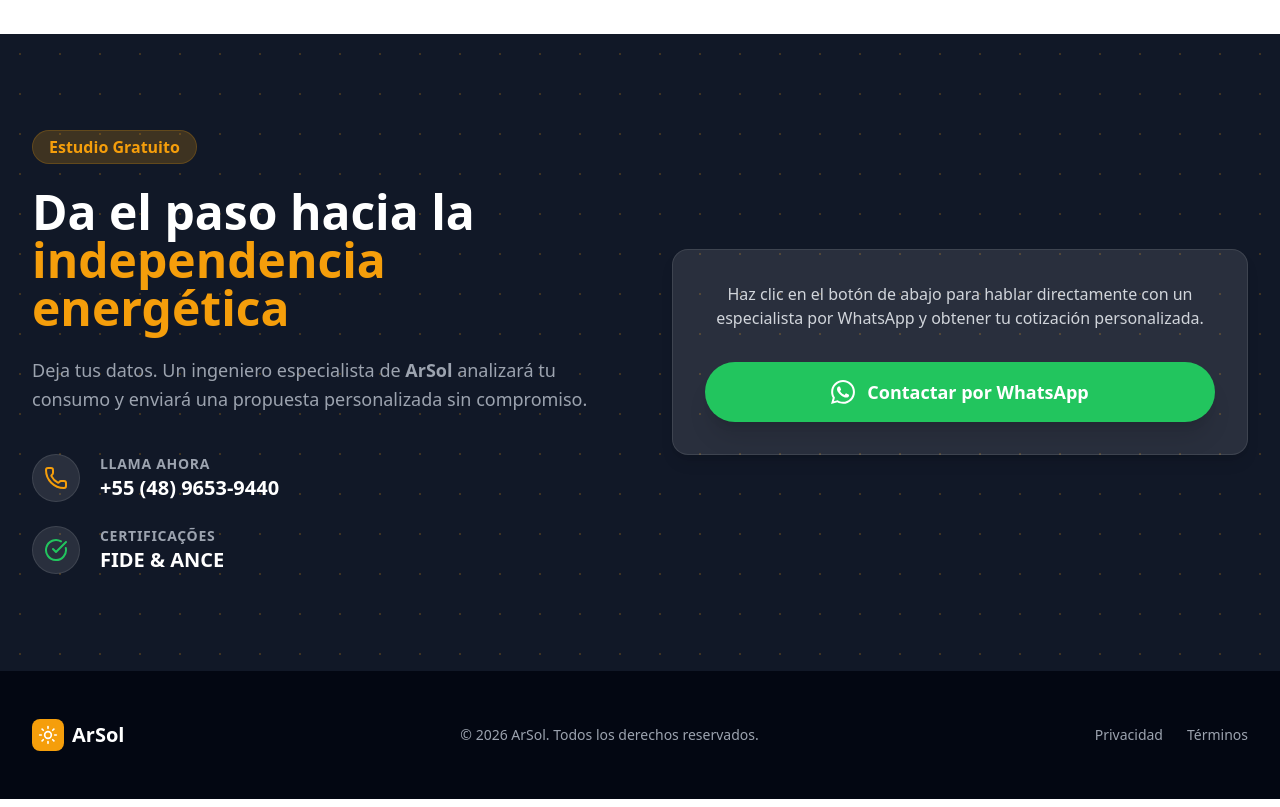
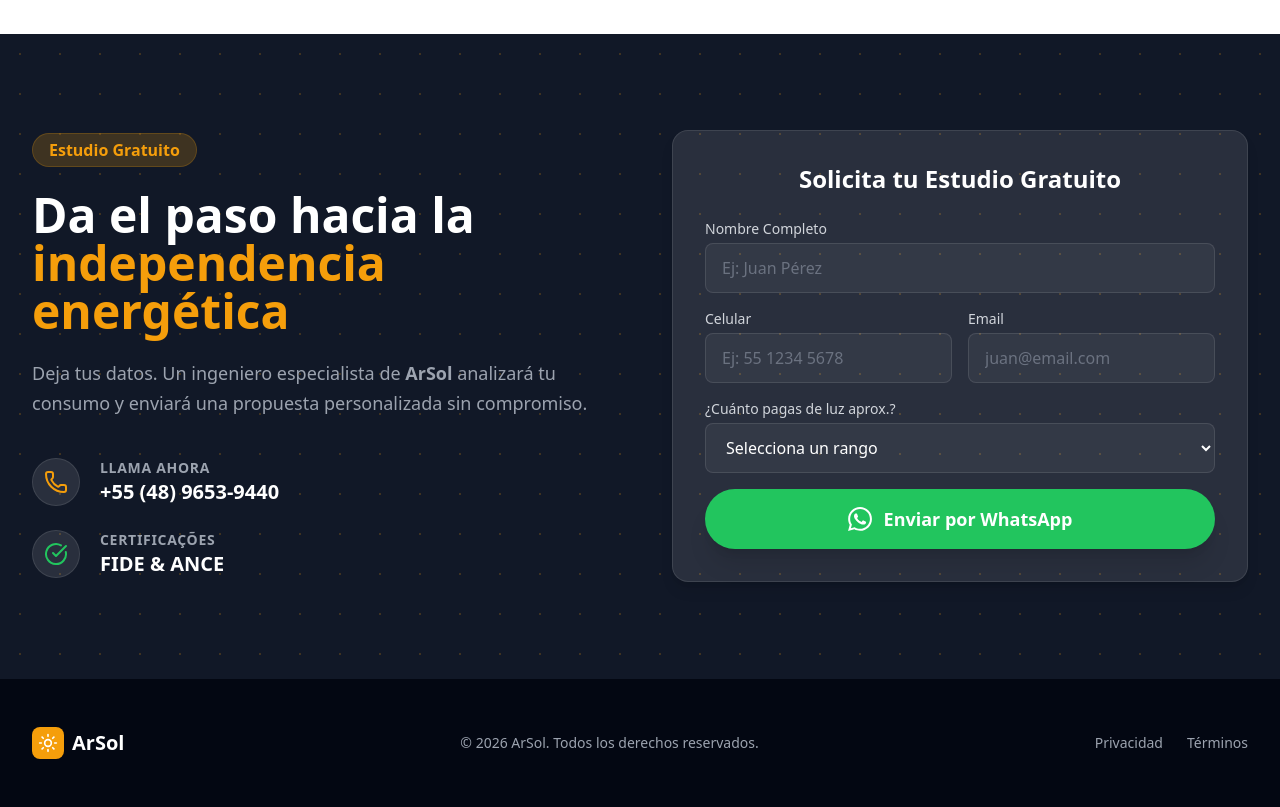
Before and after one commit to uriel1arrascaeta/ArSol, a React (Vite) app in the folder solar-landing/frontend/: page / in a window 1280 px wide. Shown: the part 1500-2307 px from the top of the page. Built offline with nearby package versions, Linux system fonts and the light colour scheme.

Commit message:
Correciones Landing 2.0

```diff
--- a/solar-landing/frontend/src/App.jsx
+++ b/solar-landing/frontend/src/App.jsx
@@ -13,6 +13,28 @@
   const COMPANY_NAME = "ArSol";
   const WHATSAPP_NUMBER = "5548999999999"; // Reemplaza con tu número de WhatsApp
   const WHATSAPP_MESSAGE = "Hola! Me gustaría solicitar un presupuesto para un sistema de energía solar.";
+
+  const [contactForm, setContactForm] = useState({
+    name: '',
+    phone: '',
+    email: '',
+    billAmount: ''
+  });
+
+  const handleContactChange = (e) => {
+    const { name, value } = e.target;
+    setContactForm(prev => ({ ...prev, [name]: value }));
+  };
+
+  const handleWhatsAppRedirect = (e) => {
+    e.preventDefault();
+    const { name, phone, email, billAmount } = contactForm;
+
+    if (!name || !phone || !email || !billAmount) return;
+
+    const message = `Hola ArSol! Mi nombre es ${name}. \n\nMe gustaría solicitar un presupuesto.\n⚡ Consumo aproximado: ${billAmount}\n📱 Teléfono: ${phone}\n📧 Email: ${email}`;
+    window.open(`https://wa.me/${WHATSAPP_NUMBER}?text=${encodeURIComponent(message)}`, '_blank');
+  };
 
   const toggleMenu = () => setIsMenuOpen(!isMenuOpen);
 
@@ -237,18 +259,73 @@
               </div>
             </div>
 
-            <div className="bg-white/10 p-8 rounded-2xl border border-white/10 shadow-lg text-center">
-                <p className="text-gray-300 mb-8">
-                    Haz clic en el botón de abajo para hablar directamente con un especialista por WhatsApp y obtener tu cotización personalizada.
-                </p>
-                <a
-                    href={`https://wa.me/${WHATSAPP_NUMBER}?text=${encodeURIComponent(WHATSAPP_MESSAGE)}`}
-                    target="_blank"
-                    rel="noopener noreferrer"
-                    className="w-full bg-green-500 text-white px-8 py-4 rounded-full text-lg font-bold hover:bg-green-600 transition-all shadow-xl hover:shadow-green-500/40 flex items-center justify-center gap-3 group">
-                    <svg xmlns="http://www.w3.org/2000/svg" width="24" height="24" viewBox="0 0 24 24" fill="currentColor"><path d="M.057 24l1.687-6.163c-1.041-1.804-1.588-3.849-1.587-5.946.003-6.556 5.338-11.891 11.893-11.891 3.181.001 6.167 1.24 8.413 3.488 2.245 2.248 3.481 5.236 3.48 8.414-.003 6.557-5.338 11.892-11.894 11.892-1.99-.001-3.951-.5-5.688-1.448l-6.305 1.654zm6.597-3.807c1.676.995 3.276 1.591 5.392 1.592 5.448 0 9.886-4.434 9.889-9.885.002-5.462-4.415-9.89-9.881-9.892-5.452 0-9.887 4.434-9.889 9.884-.001 2.225.651 3.891 1.746 5.634l-.999 3.648 3.742-.981zm11.387-5.464c-.074-.124-.272-.198-.57-.347-.297-.149-1.758-.868-2.031-.967-.272-.099-.47-.149-.669.149-.198.297-.768.967-.941 1.165-.173.198-.347.223-.644.074-.297-.149-1.255-.462-2.39-1.475-.883-.788-1.48-1.761-1.653-2.059-.173-.297-.018-.458.13-.606.134-.133.297-.347.446-.521.151-.172.2-.296.3-.495.099-.198.05-.372-.025-.521-.075-.148-.669-1.611-.916-2.206-.242-.579-.487-.5-.669-.51-.173-.008-.371-.01-.57-.01s-.521.074-.792.372c-.272.296-1.04 1.016-1.04 2.479 0 1.462 1.065 2.875 1.213 3.074.149.198 2.096 3.2 5.077 4.487.709.306 1.262.489 1.694.626.712.227 1.36.195 1.871.118.571-.085 1.758-.719 2.006-1.413.248-.695.248-1.289.173-1.414z"/></svg>
-                    Contactar por WhatsApp
-                </a>
+            <div className="bg-white/10 p-8 rounded-2xl border border-white/10 shadow-lg">
+                <h3 className="text-2xl font-bold text-white mb-6 text-center">Solicita tu Estudio Gratuito</h3>
+                <form onSubmit={handleWhatsAppRedirect} className="space-y-4">
+                  <div>
+                    <label className="block text-sm font-medium text-gray-300 mb-1">Nombre Completo</label>
+                    <input
+                      required
+                      type="text"
+                      name="name"
+                      value={contactForm.name}
+                      onChange={handleContactChange}
+                      className="w-full px-4 py-3 rounded-lg bg-white/5 border border-white/10 text-white placeholder-gray-500 focus:ring-2 focus:ring-primary outline-none transition-all"
+                      placeholder="Ej: Juan Pérez"
+                    />
+                  </div>
+
+                  <div className="grid grid-cols-1 md:grid-cols-2 gap-4">
+                    <div>
+                      <label className="block text-sm font-medium text-gray-300 mb-1">Celular</label>
+                      <input
+                        required
+                        type="tel"
+                        name="phone"
+                        value={contactForm.phone}
+                        onChange={handleContactChange}
+                        className="w-full px-4 py-3 rounded-lg bg-white/5 border border-white/10 text-white placeholder-gray-500 focus:ring-2 focus:ring-primary outline-none transition-all"
+                        placeholder="Ej: 55 1234 5678"
+                      />
+                    </div>
+                    <div>
+                      <label className="block text-sm font-medium text-gray-300 mb-1">Email</label>
+                      <input
+                        required
+                        type="email"
+                        name="email"
+                        value={contactForm.email}
+                        onChange={handleContactChange}
+                        className="w-full px-4 py-3 rounded-lg bg-white/5 border border-white/10 text-white placeholder-gray-500 focus:ring-2 focus:ring-primary outline-none transition-all"
+                        placeholder="juan@email.com"
+                      />
+                    </div>
+                  </div>
+
+                  <div>
+                    <label className="block text-sm font-medium text-gray-300 mb-1">¿Cuánto pagas de luz aprox.?</label>
+                    <select
+                      required
+                      name="billAmount"
+                      value={contactForm.billAmount}
+                      onChange={handleContactChange}
+                      className="w-full px-4 py-3 rounded-lg bg-white/5 border border-white/10 text-white focus:ring-2 focus:ring-primary outline-none [&>option]:text-gray-900 transition-all"
+                    >
+                      <option value="">Selecciona un rango</option>
+                      <option value="Menos de $1,500">Menos de $1,500</option>
+                      <option value="$1,500 - $3,000">$1,500 - $3,000</option>
+                      <option value="$3,000 - $5,000">$3,000 - $5,000</option>
+                      <option value="Más de $5,000">Más de $5,000</option>
+                    </select>
+                  </div>
+
+                  <button
+                      type="submit"
+                      className="w-full bg-green-500 text-white px-8 py-4 rounded-full text-lg font-bold hover:bg-green-600 transition-all shadow-xl hover:shadow-green-500/40 flex items-center justify-center gap-3 group mt-6">
+                      <svg xmlns="http://www.w3.org/2000/svg" width="24" height="24" viewBox="0 0 24 24" fill="currentColor"><path d="M.057 24l1.687-6.163c-1.041-1.804-1.588-3.849-1.587-5.946.003-6.556 5.338-11.891 11.893-11.891 3.181.001 6.167 1.24 8.413 3.488 2.245 2.248 3.481 5.236 3.48 8.414-.003 6.557-5.338 11.892-11.894 11.892-1.99-.001-3.951-.5-5.688-1.448l-6.305 1.654zm6.597-3.807c1.676.995 3.276 1.591 5.392 1.592 5.448 0 9.886-4.434 9.889-9.885.002-5.462-4.415-9.89-9.881-9.892-5.452 0-9.887 4.434-9.889 9.884-.001 2.225.651 3.891 1.746 5.634l-.999 3.648 3.742-.981zm11.387-5.464c-.074-.124-.272-.198-.57-.347-.297-.149-1.758-.868-2.031-.967-.272-.099-.47-.149-.669.149-.198.297-.768.967-.941 1.165-.173.198-.347.223-.644.074-.297-.149-1.255-.462-2.39-1.475-.883-.788-1.48-1.761-1.653-2.059-.173-.297-.018-.458.13-.606.134-.133.297-.347.446-.521.151-.172.2-.296.3-.495.099-.198.05-.372-.025-.521-.075-.148-.669-1.611-.916-2.206-.242-.579-.487-.5-.669-.51-.173-.008-.371-.01-.57-.01s-.521.074-.792.372c-.272.296-1.04 1.016-1.04 2.479 0 1.462 1.065 2.875 1.213 3.074.149.198 2.096 3.2 5.077 4.487.709.306 1.262.489 1.694.626.712.227 1.36.195 1.871.118.571-.085 1.758-.719 2.006-1.413.248-.695.248-1.289.173-1.414z"/></svg>
+                      Enviar por WhatsApp
+                  </button>
+                </form>
             </div>
 
           </div>
```
